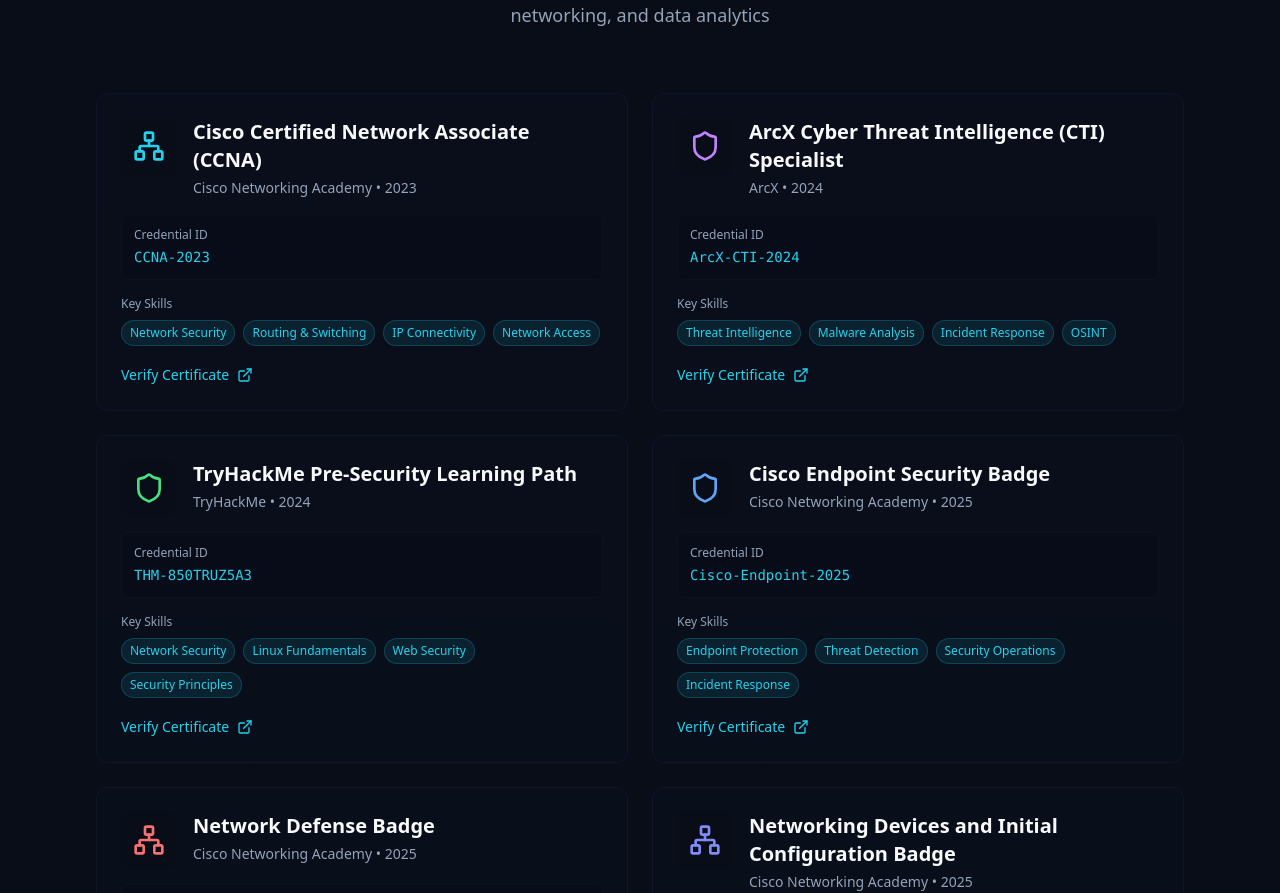
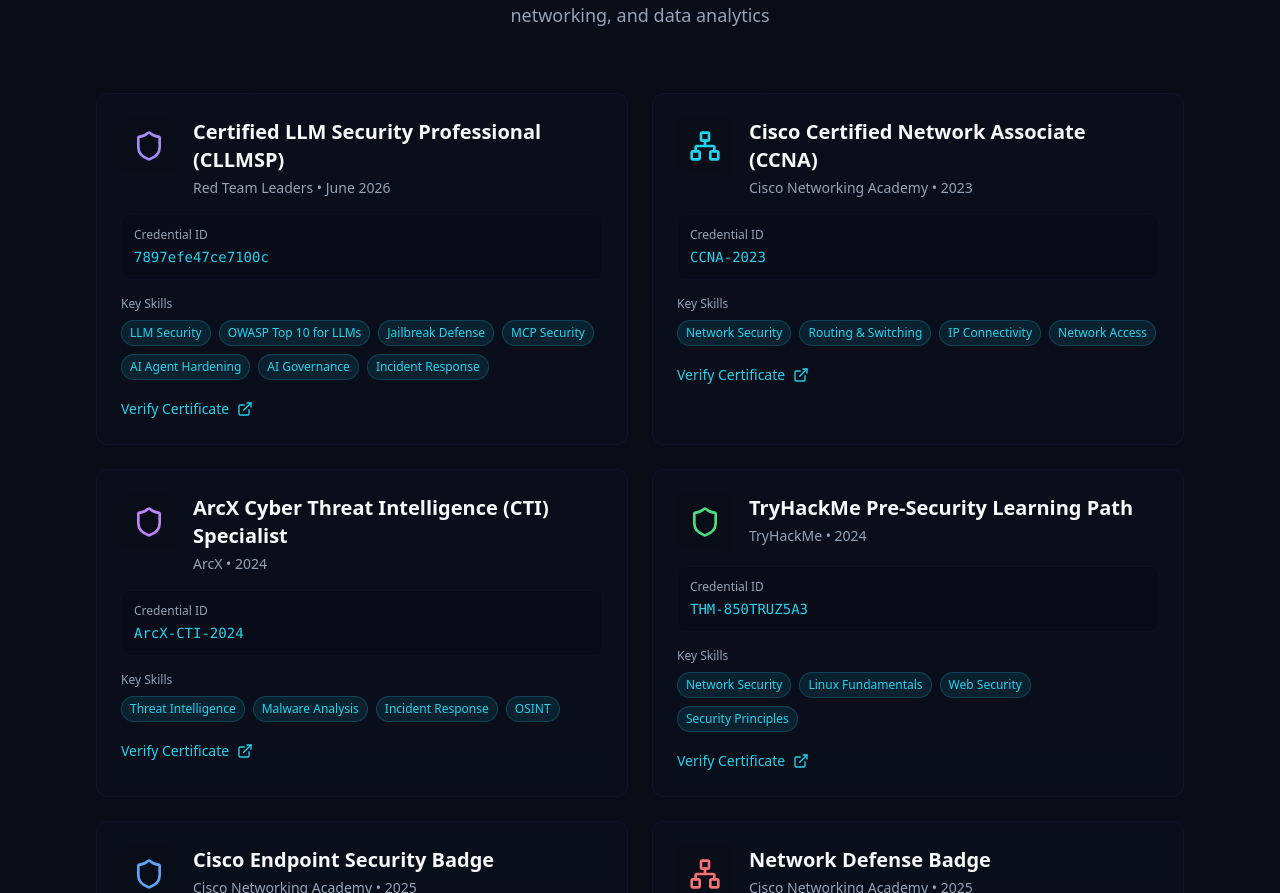
Before and after one commit to Girlweb/My-Portfolio, a React (Vite) app: page / in a window 1280 px wide. Shown: the part 6985-7878 px from the top of the page. Built offline with nearby package versions, Linux system fonts and the light colour scheme.

Commit message:
Add new certification for CLLMSP to Certifications component

```diff
--- a/src/components/Certifications.tsx
+++ b/src/components/Certifications.tsx
@@ -2,6 +2,15 @@
 
 const Certifications = () => {
   const certifications = [
+    {
+      name: "Certified LLM Security Professional (CLLMSP)",
+      issuer: "Red Team Leaders",
+      date: "June 2026",
+      icon: <Shield className="w-8 h-8 text-violet-400" />,
+      credentialId: "7897efe47ce7100c",
+      link: "https://courses.redteamleaders.com/exam-completion/7897efe47ce7100c",
+      skills: ["LLM Security", "OWASP Top 10 for LLMs", "Jailbreak Defense", "MCP Security", "AI Agent Hardening", "AI Governance", "Incident Response"]
+    },
     {
       name: "Cisco Certified Network Associate (CCNA)",
       issuer: "Cisco Networking Academy",
```
